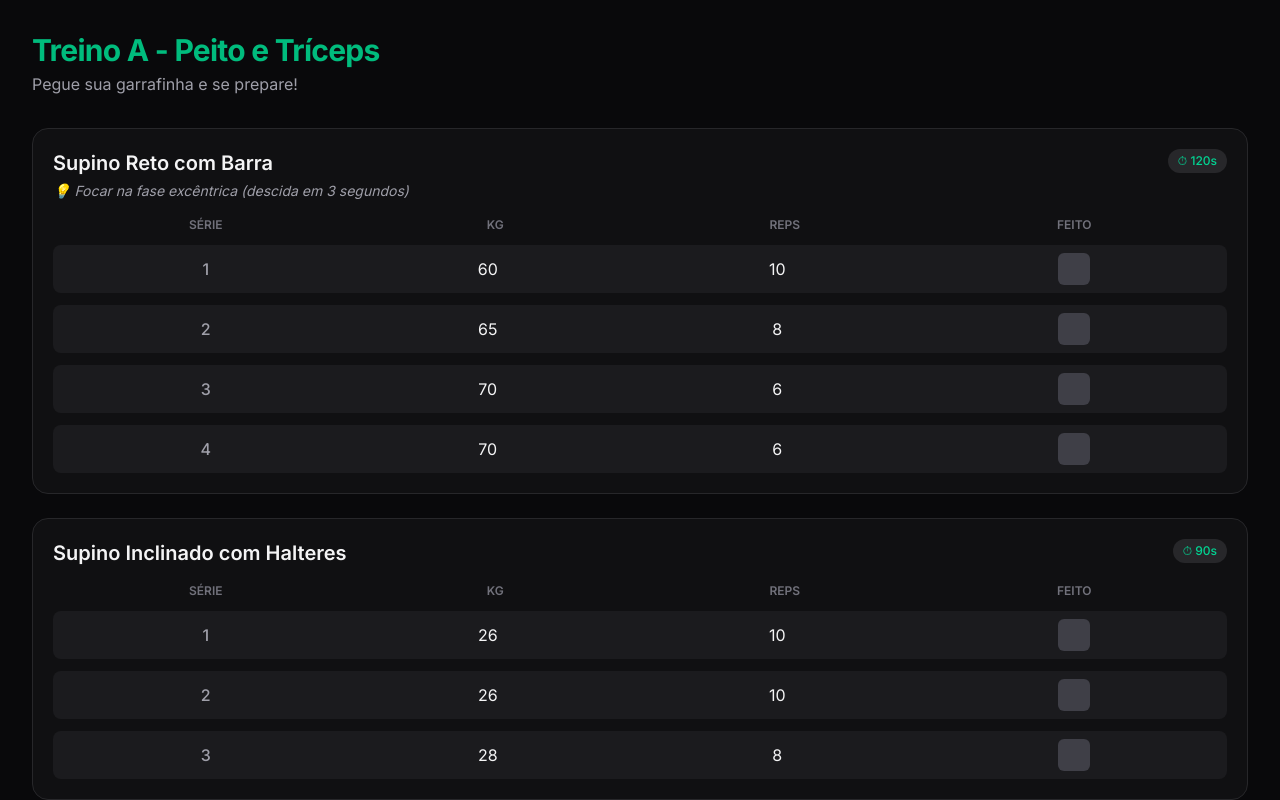
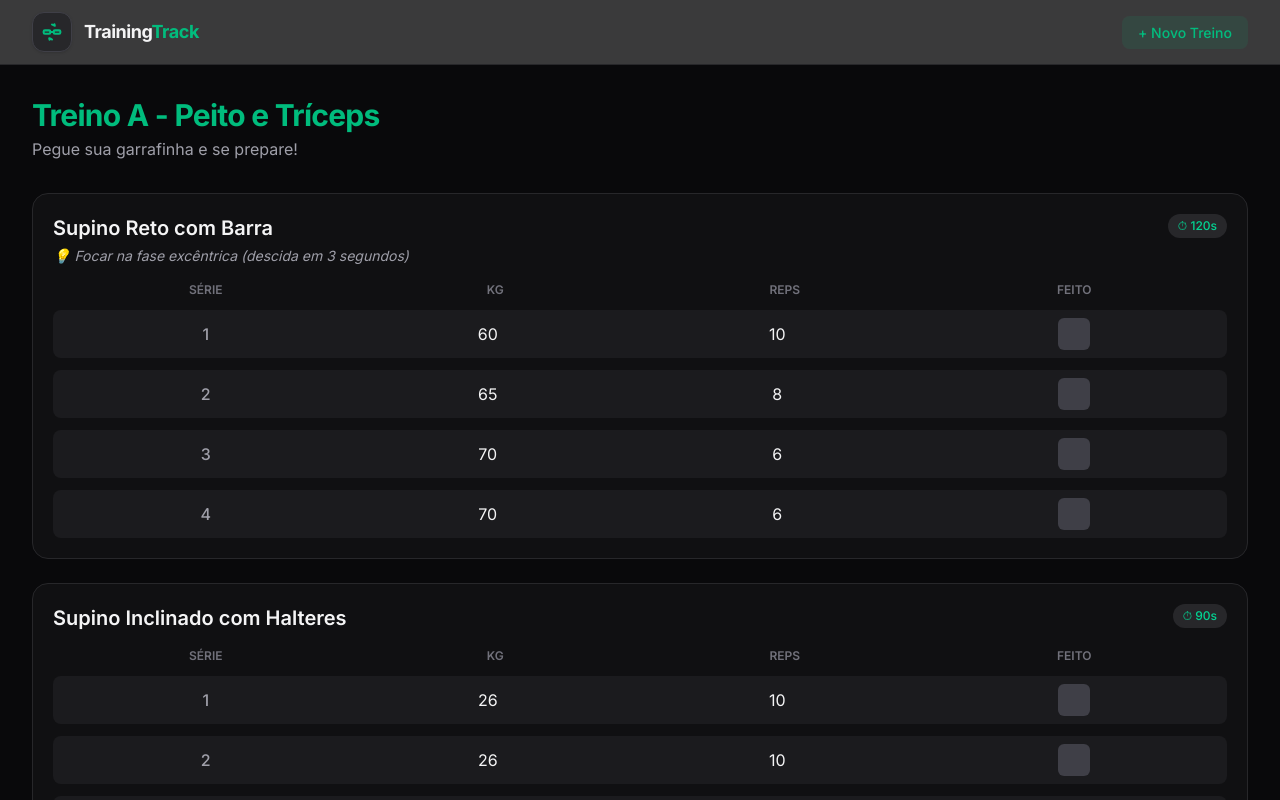
Before and after one commit to AdrianoCordeiro-SQL/training-track, a Next.js app: page / in a window 1280 px wide. Shown: the top 800 px of the page. Built offline with nearby package versions, Linux system fonts and the light colour scheme.

Commit message:
adiciona homebutton e o adicionar treino ainda sem função

```diff
--- a/app/layout.tsx
+++ b/app/layout.tsx
@@ -3,6 +3,7 @@ import { Inter } from "next/font/google";
 import "./globals.css";
 // Importe o componente
 import { RestTimer } from "@/components/RestTimer";
+import { Header } from "@/components/Header";
 
 const inter = Inter({ subsets: ["latin"] });
 
@@ -19,6 +20,7 @@ export default function RootLayout({
   return (
     <html lang="pt">
       <body className={`${inter.className} bg-zinc-950 text-zinc-50`}>
+        <Header />
         {children}
 
         {/* Adicionamos o cronómetro aqui, fora do fluxo das páginas */}
--- /dev/null
+++ b/components/Header.tsx
@@ -0,0 +1,29 @@
+import Link from "next/link";
+import { HomeButton } from "./HomeButton";
+
+export function Header() {
+  return (
+    <header className="sticky top-0 z-40 w-full bg-zinc-950/80 backdrop-blur-md border-b border-zinc-800">
+      {/* Removemos o max-w-5xl para que ocupe toda a largura e alinhe com o main */}
+      <div className="flex items-center justify-between px-4 md:px-8 h-16 w-full">
+        {/* Lado Esquerdo: Botão Home + Nome do App */}
+        <div className="flex items-center gap-3">
+          <HomeButton />
+          <span className="font-bold text-lg tracking-tight text-zinc-100 hidden sm:block">
+            Training<span className="text-emerald-500">Track</span>
+          </span>
+        </div>
+
+        {/* Lado Direito: Ações */}
+        <nav>
+          <Link
+            href="/create-workout"
+            className="text-sm font-medium text-emerald-500 hover:text-emerald-400 transition-colors bg-emerald-500/10 px-4 py-2 rounded-lg"
+          >
+            + Novo Treino
+          </Link>
+        </nav>
+      </div>
+    </header>
+  );
+}
--- a/components/HomeButton.tsx
+++ b/components/HomeButton.tsx
@@ -2,11 +2,12 @@ import Link from "next/link";
 
 export function HomeButton() {
   return (
-    <div className="fixed top-4 left-4 z-50">
     <Link
       href="/"
-        className="w-12 h-12 bg-zinc-800 rounded-full flex items-center justify-center border border-zinc-700 shadow-md transition-colors hover:bg-zinc-700 active:bg-zinc-600"
+      className="w-10 h-10 bg-zinc-800 rounded-xl flex items-center justify-center border border-zinc-700 shadow-sm transition-colors hover:bg-zinc-700 active:bg-zinc-600"
+      aria-label="Ir para o início"
     >
+      {/* Ícone de Haltere */}
       <svg
         viewBox="0 0 24 24"
         fill="none"
@@ -14,7 +15,7 @@ export function HomeButton() {
         strokeWidth="2.5"
         strokeLinecap="round"
         strokeLinejoin="round"
-          className="w-6 h-6 text-emerald-500"
+        className="w-5 h-5 text-emerald-500"
       >
         <path d="M12 21a9.1 9.1 0 0 0-3.3-1.4l.2.8.2.8" />
         <path d="M12 3a9.1 9.1 0 0 0 3.3 1.4l-.2-.8-.2-.8" />
@@ -23,6 +24,5 @@ export function HomeButton() {
         <line x1="10" y1="12" x2="14" y2="12" />
       </svg>
     </Link>
-    </div>
   );
 }
--- a/package.json
+++ b/package.json
@@ -12,6 +12,7 @@
     "next": "16.1.7",
     "react": "19.2.3",
     "react-dom": "19.2.3",
+    "react-hook-form": "^7.71.2",
     "zustand": "^5.0.12"
   },
   "devDependencies": {
```
Also changed, not shown: app/create-workout/page.tsx (added), 1 other file (tests, documents, lock files or other folders). Lines whose indentation alone changed are shown as unchanged.
